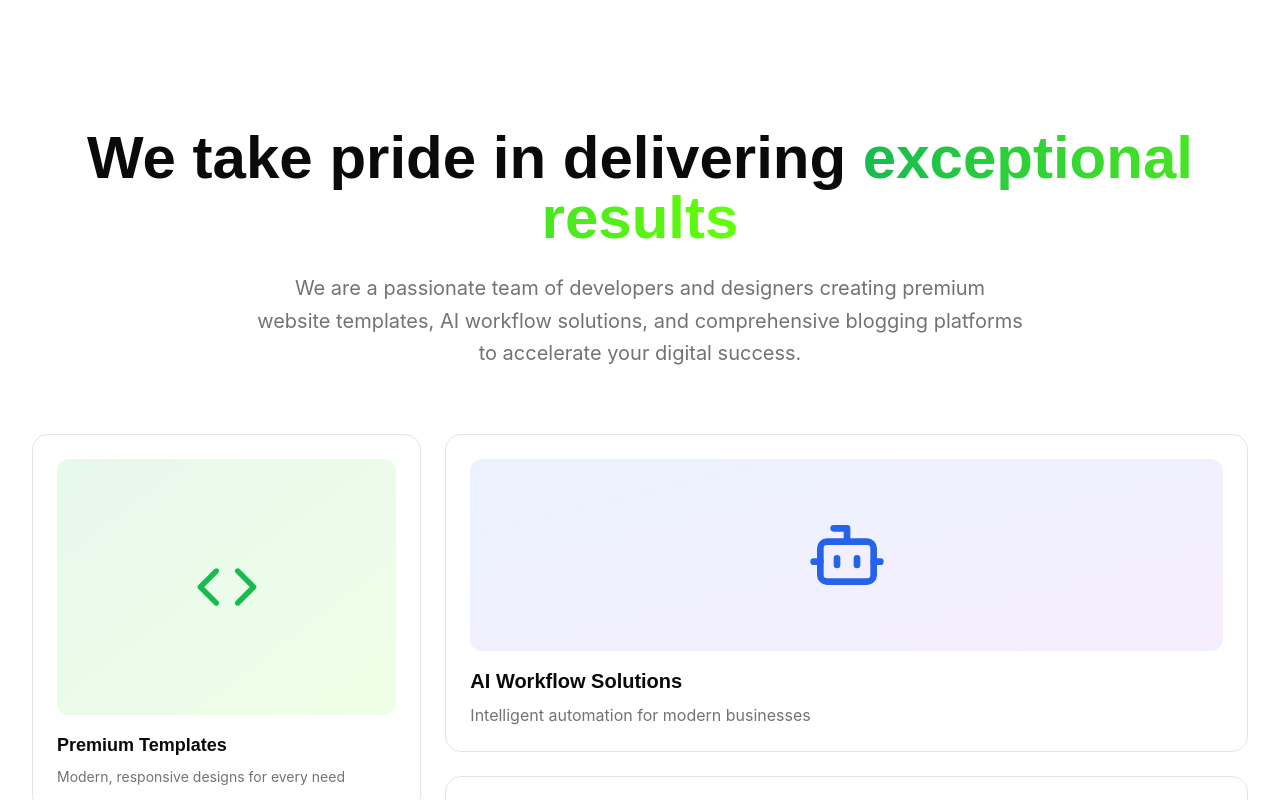
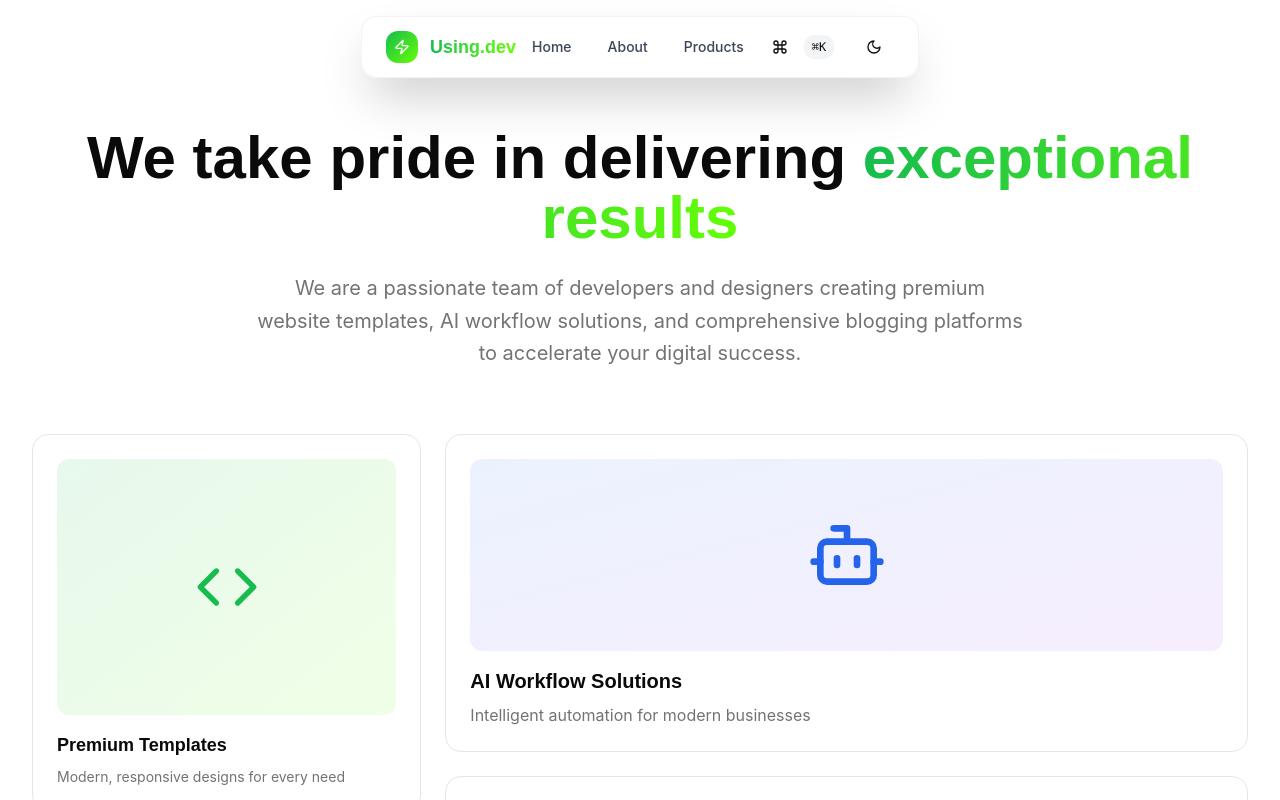
Before and after one commit to maulana-tech/yo-use-ship, a React (Vite) app: page /about in a window 1280 px wide. Shown: the top 800 px of the page. Built offline with nearby package versions, Linux system fonts and the light colour scheme.

Commit message:
Add floating navigation to About page
Add floating navigation to the About page.

```diff
--- a/src/pages/About.tsx
+++ b/src/pages/About.tsx
@@ -1,5 +1,5 @@
 
-import React from 'react';
+import React, { useState, useEffect } from 'react';
 import { Button } from "@/components/ui/button";
 import { Card, CardContent } from "@/components/ui/card";
 import {
@@ -18,8 +18,55 @@ import {
   Trophy
 } from 'lucide-react';
 import { Link } from 'react-router-dom';
+import CommandPalette from '@/components/CommandPalette';
+import FloatingNavigation from '@/components/FloatingNavigation';
 
 const About = () => {
+  const [darkMode, setDarkMode] = useState(false);
+  const [isMenuOpen, setIsMenuOpen] = useState(false);
+  const [isCommandOpen, setIsCommandOpen] = useState(false);
+  const [isScrolled, setIsScrolled] = useState(false);
+
+  // Scroll detection for floating navbar
+  useEffect(() => {
+    const handleScroll = () => {
+      setIsScrolled(window.scrollY > 50);
+    };
+
+    window.addEventListener('scroll', handleScroll);
+    return () => window.removeEventListener('scroll', handleScroll);
+  }, []);
+
+  // Dark mode toggle
+  useEffect(() => {
+    if (darkMode) {
+      document.documentElement.classList.add('dark');
+    } else {
+      document.documentElement.classList.remove('dark');
+    }
+  }, [darkMode]);
+
+  // Command palette
+  useEffect(() => {
+    const down = (e: KeyboardEvent) => {
+      if (e.key === 'k' && (e.metaKey || e.ctrlKey)) {
+        e.preventDefault();
+        setIsCommandOpen(open => !open);
+      }
+    };
+
+    document.addEventListener('keydown', down);
+    return () => document.removeEventListener('keydown', down);
+  }, []);
+
+  const scrollToSection = (sectionId: string) => {
+    const element = document.getElementById(sectionId);
+    if (element) {
+      element.scrollIntoView({ behavior: 'smooth' });
+      setIsCommandOpen(false);
+      setIsMenuOpen(false);
+    }
+  };
   const teamMembers = [
     {
       name: "Alex Chen",
@@ -103,7 +150,24 @@ const About = () => {
   ];
 
   return (
-    <div className="min-h-screen bg-background">
+    <div className="min-h-screen bg-background text-foreground overflow-x-hidden">
+      {/* Command Palette */}
+      <CommandPalette
+        isCommandOpen={isCommandOpen}
+        setIsCommandOpen={setIsCommandOpen}
+        scrollToSection={scrollToSection}
+      />
+
+      {/* Floating Navigation */}
+      <FloatingNavigation
+        isScrolled={isScrolled}
+        darkMode={darkMode}
+        setDarkMode={setDarkMode}
+        isMenuOpen={isMenuOpen}
+        setIsMenuOpen={setIsMenuOpen}
+        setIsCommandOpen={setIsCommandOpen}
+        scrollToSection={scrollToSection}
+      />
       {/* Hero Section */}
       <section className="pt-32 pb-20 px-4 sm:px-6 lg:px-8">
         <div className="max-w-7xl mx-auto">
```
